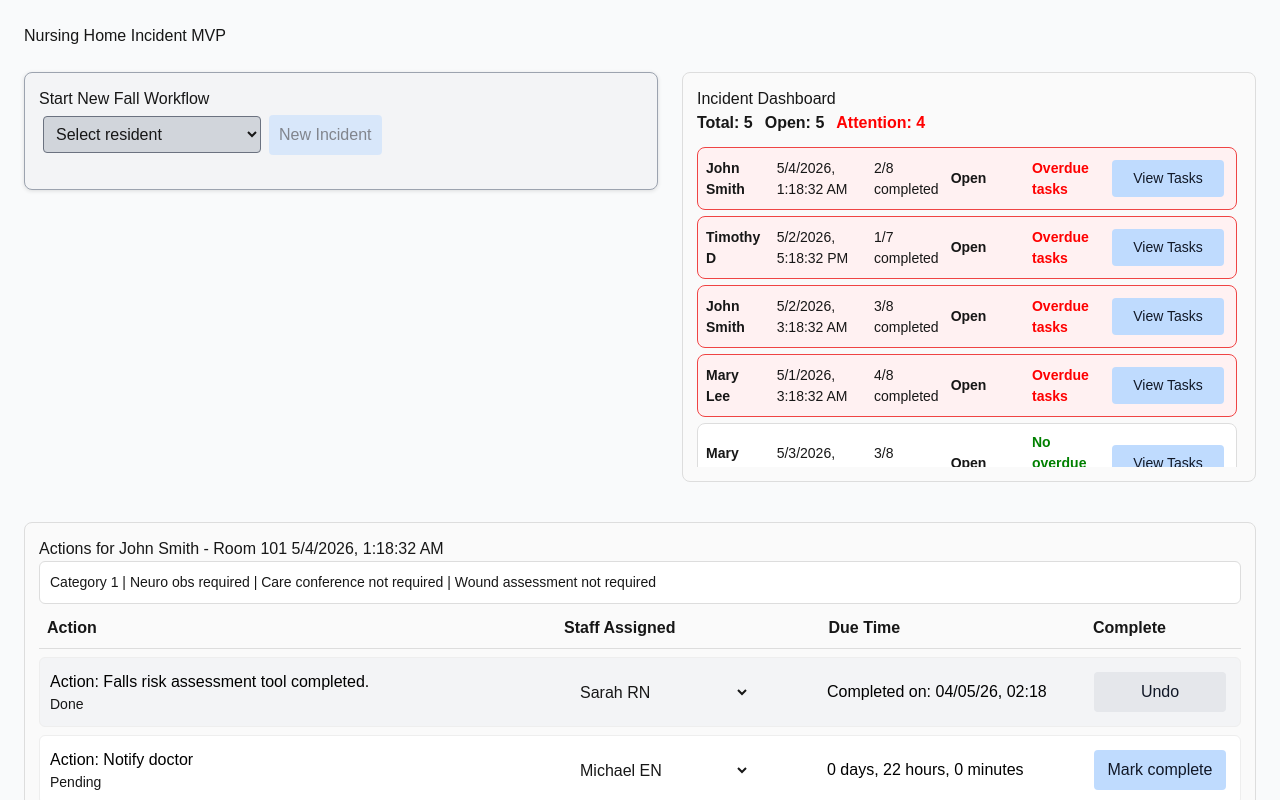
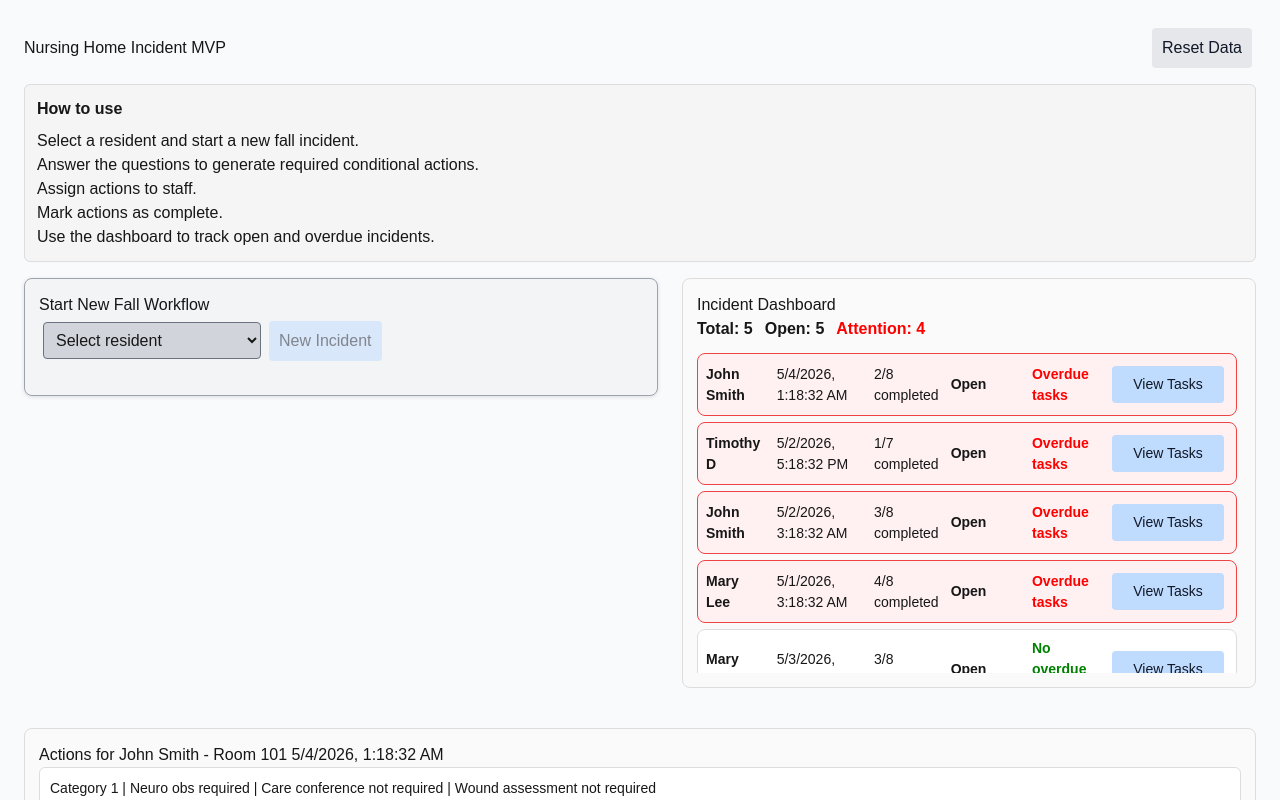
Before and after one commit to timothydo1/nursing-home-mvp, a Next.js app: page / in a window 1280 px wide. Shown: the top 800 px of the page. Built offline with nearby package versions, Linux system fonts and the light colour scheme.

Commit message:
Add reset button and instructions

```diff
--- a/src/app/page.tsx
+++ b/src/app/page.tsx
@@ -343,6 +343,19 @@ export default function Home() {
     });
   }
 
+  function resetData() {
+    window.localStorage.removeItem("incidents");
+    window.localStorage.removeItem("nursingHomeIncidents");
+
+    const seedIncidents = createSeedIncidents();
+    setIncidents(seedIncidents);
+    setActiveIncidentId(seedIncidents[0]?.id ?? null);
+    setSelectedResidentId("");
+    setShowQuestions(false);
+    resetAnswers();
+    setNow(Date.now());
+  }
+
   function answerQuestion(question: string, answer: string) {
     setAnswers({
       ...answers,
@@ -505,7 +518,39 @@ export default function Home() {
 
   return (
     <main style={{ padding: 24, fontFamily: "Arial, sans-serif", backgroundColor: "#f9fafb" }}>
-      <h1 style={{ marginBottom: 24 }}>Nursing Home Incident MVP</h1>
+      <div
+        style={{
+          display: "flex",
+          justifyContent: "space-between",
+          alignItems: "center",
+          gap: 16,
+          marginBottom: 12,
+        }}
+      >
+        <h1 style={{ margin: 0 }}>Nursing Home Incident MVP</h1>
+        <button style={greyButtonStyle} onClick={resetData}>
+          Reset Data
+        </button>
+      </div>
+
+      <div
+        style={{
+          backgroundColor: "#f5f5f5",
+          border: "1px solid #ddd",
+          borderRadius: 6,
+          padding: 12,
+          marginBottom: 16,
+        }}
+      >
+        <strong>How to use</strong>
+        <ul style={{ marginBottom: 0, marginTop: 8 }}>
+          <li>Select a resident and start a new fall incident.</li>
+          <li>Answer the questions to generate required conditional actions.</li>
+          <li>Assign actions to staff.</li>
+          <li>Mark actions as complete.</li>
+          <li>Use the dashboard to track open and overdue incidents.</li>
+        </ul>
+      </div>
 
       <div
         style={{
```
